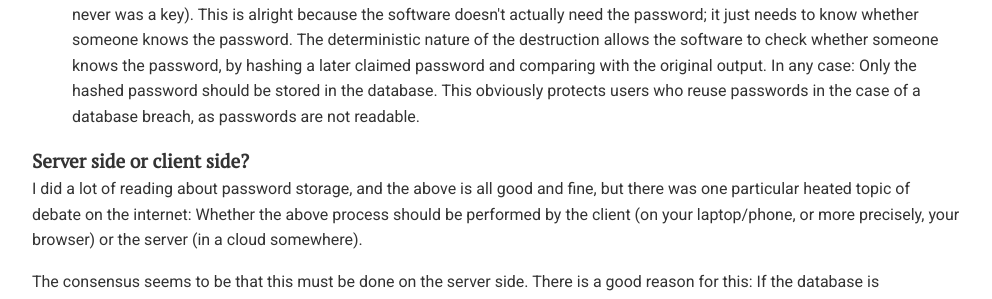
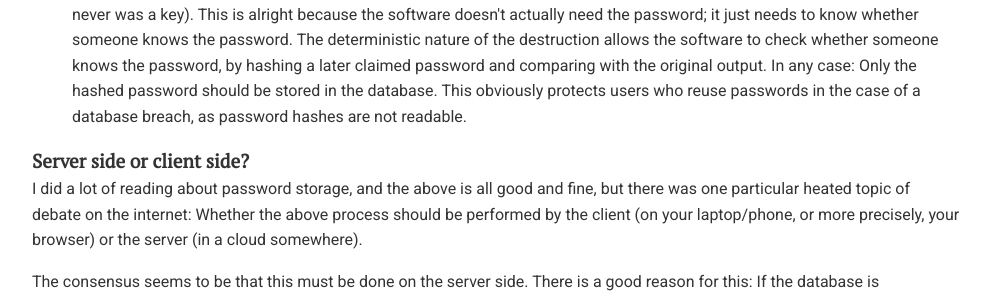
Before and after one commit to chatscrypt/chatscrypt.github.io, a Jekyll site: the page built from _posts/2019-12-25-zero-knowledge-security-chatscrypt-passwords.html, in a window 1280 px wide. Shown: the part 673-972 px from the top of the page, without its empty margins (143-1135 px from the left). Built offline with Jekyll 4.4.1, drawn with Linux system fonts in a browser that asks for light colours; comment, search, counter and statistics services are not loaded; some of the changed text lies outside the part shown.

Commit message:
Update 2019-12-25-zero-knowledge-security-chatscrypt-passwords.html

```diff
--- a/_posts/2019-12-25-zero-knowledge-security-chatscrypt-passwords.html
+++ b/_posts/2019-12-25-zero-knowledge-security-chatscrypt-passwords.html
@@ -14,7 +14,7 @@
 <ul>
    <li> Passwords should always be "salted": Humans typically choose very poor passwords, and repeat them. Salting is where the software automatically appends random letters to the user-provided password to ensure the actual under-the-hood password is a "good" one. This protects against dictionary attacks.
 
-   <li> Then, the salted password should be hashed, or essentially, encrypted while throwing away the key (more precisely, there never was a key). This is alright because the software doesn't actually need the password; it just needs to know whether someone knows the password. The deterministic nature of the destruction allows the software to check whether someone knows the password, by hashing a later claimed password and comparing with the original output. In any case: Only the hashed password should be stored in the database. This obviously protects users who reuse passwords in the case of a database breach, as passwords are not readable.
+   <li> Then, the salted password should be hashed, or essentially, encrypted while throwing away the key (more precisely, there never was a key). This is alright because the software doesn't actually need the password; it just needs to know whether someone knows the password. The deterministic nature of the destruction allows the software to check whether someone knows the password, by hashing a later claimed password and comparing with the original output. In any case: Only the hashed password should be stored in the database. This obviously protects users who reuse passwords in the case of a database breach, as password hashes are not readable.
 </ul>
 
 <h2>Server side or client side?</h2>
```
